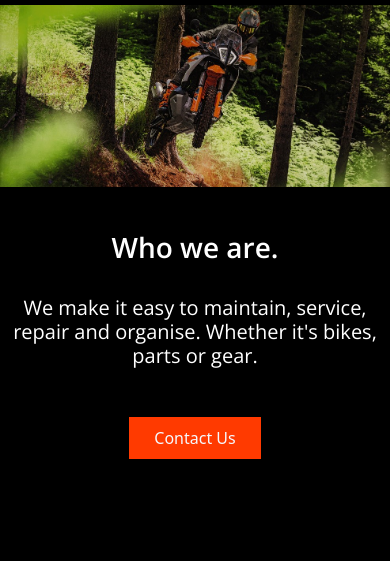
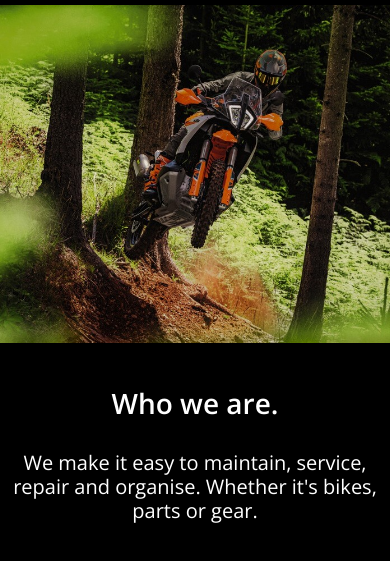
Before and after one commit to bloodedmachine/bloodedmachine.github.io, a plain HTML site: page index.html in a window 390 px wide. Shown: the part 215-776 px from the top of the page. Drawn offline with nearby package versions, Linux system fonts and the light colour scheme.

Commit message:
Update templatemo.css

```diff
--- a/assets/css/templatemo.css
+++ b/assets/css/templatemo.css
@@ -64,7 +64,7 @@ p, a {font-weight: 400;}
  @media (max-width: 700px) {
 
       #index_banner {
-            min-height: 10vh;
+            min-height: 40vh;
             background-image: url('./../img/banner-bg-01.jpg');
   background-position: center center; background-size: cover;
   height: 60%;
```
